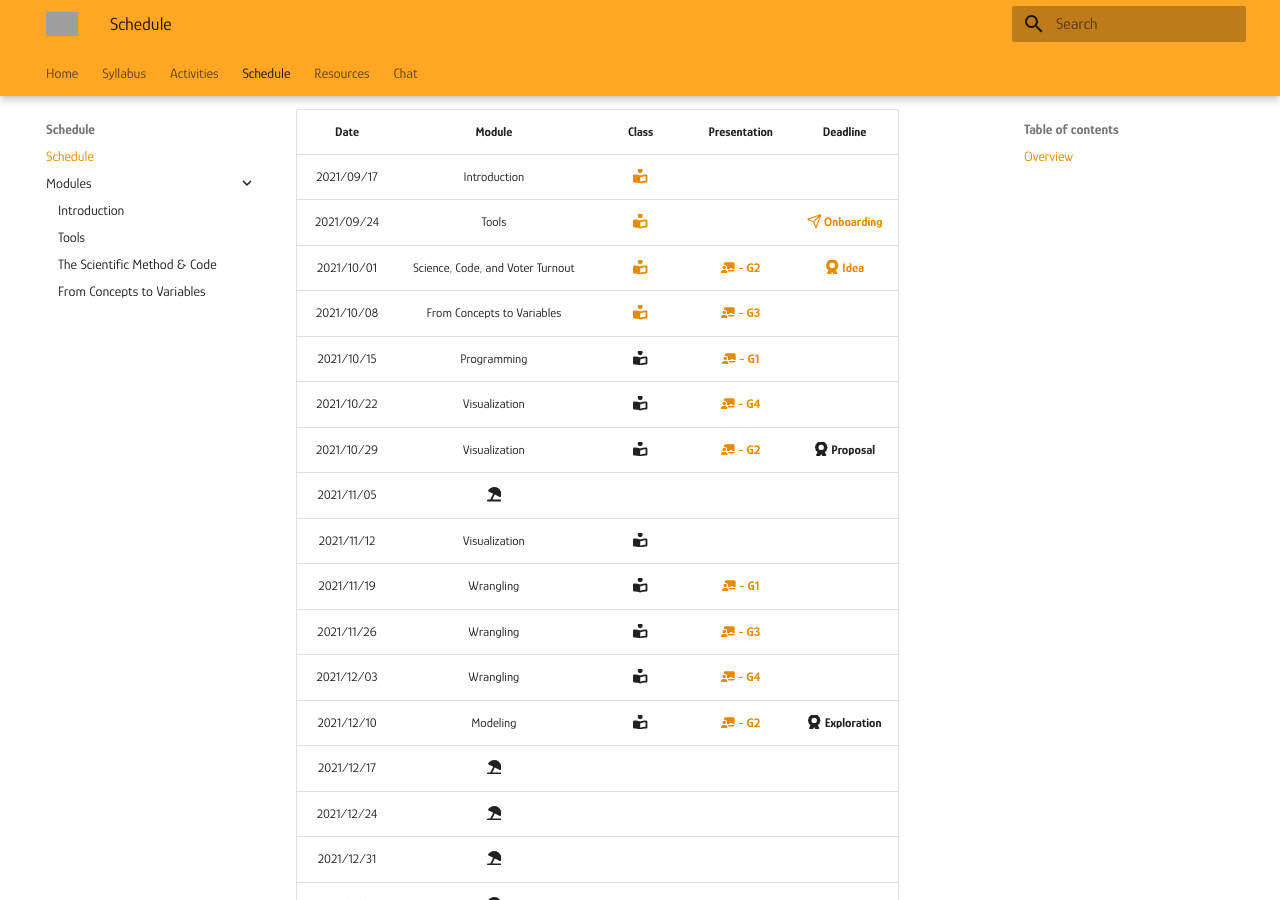
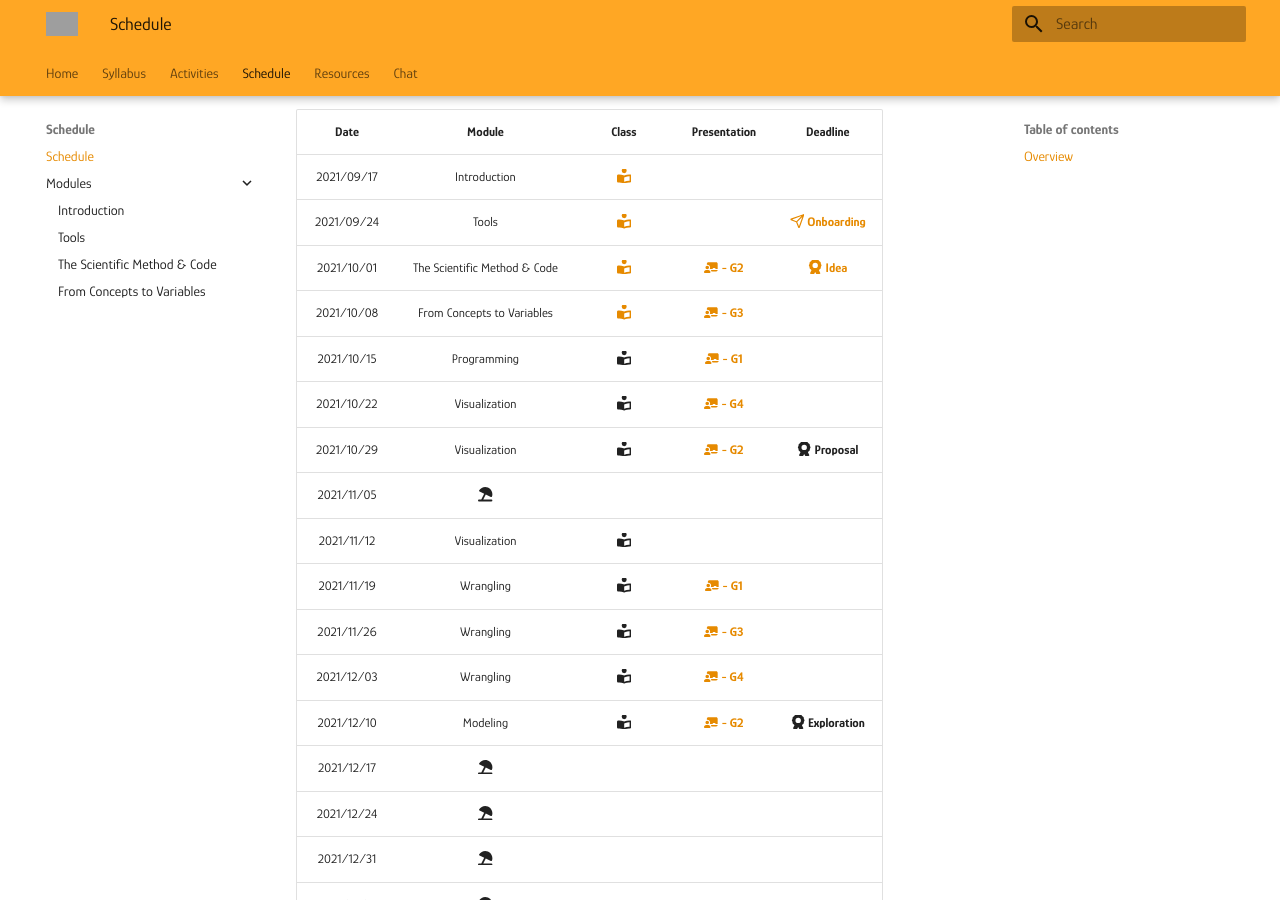
Before and after one commit to mickaeltemporao/data-analysis, an MkDocs documentation site: the page built from docs/schedule.md, in a window 1280 px wide and 900 px high, scrolled down 506 px. Built offline with MkDocs 1.6.1 and Material for MkDocs 9.7.7, drawn with Linux system fonts in a browser that asks for light colours; grey boxes are pictures that could not be loaded.

Commit message:
update module name

```diff
--- a/docs/schedule.md
+++ b/docs/schedule.md
@@ -20,7 +20,7 @@
 | :-:        | :-:                                | :-:                                                         | :-:                                                                            | :-:                                                                                                                                                 |
 | 2021/09/17 | Introduction                       | [:fontawesome-solid-book-reader:](modules/introduction.md)  |                                                                                |                                                                                                                                                     |
 | 2021/09/24 | Tools                              | [:fontawesome-solid-book-reader:](modules/tools.md)         |                                                                                | [**:fontawesome-regular-paper-plane: Onboarding**](resources/onboarding.md)                                                                         |
-| 2021/10/01 | Science, Code, and Voter Turnout   | [:fontawesome-solid-book-reader:](modules/programming-1.md) | [**:fontawesome-solid-chalkboard-teacher: - G2**](activities/participation.md) | [**:fontawesome-solid-award: Idea**](https://colab.research.google.com/github/mickaeltemporao/data-analysis/blob/main/materials/assignment-1.ipynb)       |
+| 2021/10/01 | The Scientific Method & Code       | [:fontawesome-solid-book-reader:](modules/programming-1.md) | [**:fontawesome-solid-chalkboard-teacher: - G2**](activities/participation.md) | [**:fontawesome-solid-award: Idea**](https://colab.research.google.com/github/mickaeltemporao/data-analysis/blob/main/materials/assignment-1.ipynb) |
 | 2021/10/08 | From Concepts to Variables         | [:fontawesome-solid-book-reader:](modules/programming-2.md) | [**:fontawesome-solid-chalkboard-teacher: - G3**](activities/participation.md) |                                                                                                                                                               |
 | 2021/10/15 | Programming                        | :fontawesome-solid-book-reader:                             | [**:fontawesome-solid-chalkboard-teacher: - G1**](activities/participation.md) |                                                                                                                                                     |
 | 2021/10/22 | Visualization                      | :fontawesome-solid-book-reader:                             | [**:fontawesome-solid-chalkboard-teacher: - G4**](activities/participation.md) |                                                                                                                                                     |
```
